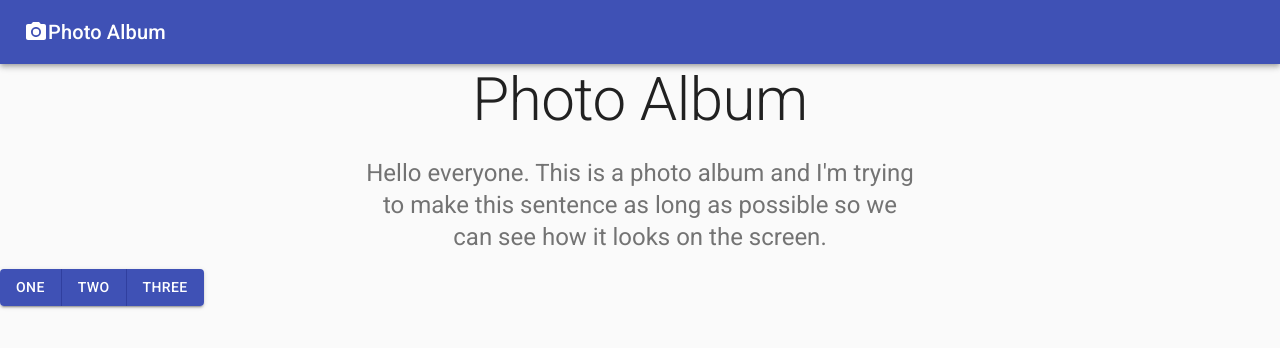
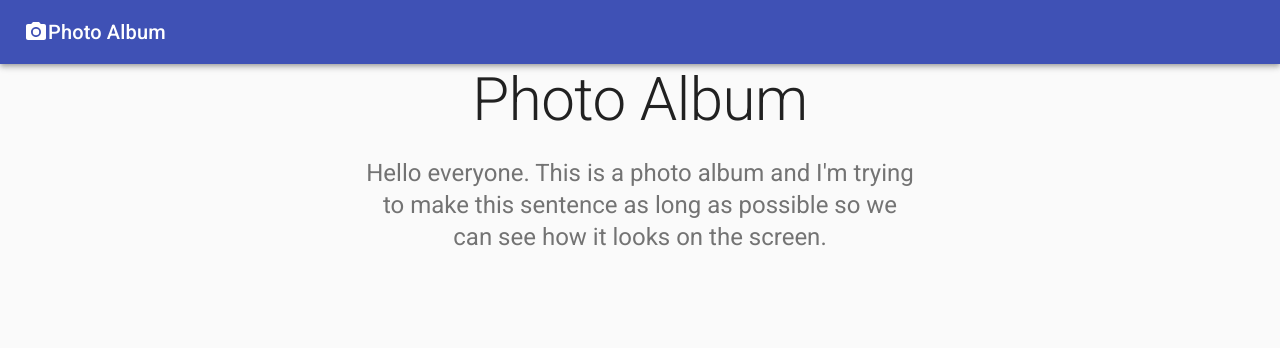
Before and after one commit to edmelech/material-UI-Demo, a React (Create React App) app: page / in a window 1280 px wide. Shown: the top 348 px of the page. Built offline with nearby package versions, Linux system fonts and the light colour scheme.

Commit message:
remove button group

```diff
--- a/src/App.jsx
+++ b/src/App.jsx
@@ -1,9 +1,6 @@
 import React from 'react';
 import { Typography, AppBar, Card, CardActions, CardContent, CardMedia, CssBaseline, Grid, Toolbar, Container } from '@material-ui/core';
 import { PhotoCamera } from '@material-ui/icons';
-
-import Button from '@material-ui/core/Button';
-import ButtonGroup from '@material-ui/core/ButtonGroup';
 
 const App = () => {
   return (
@@ -28,11 +25,6 @@ const App = () => {
           </Typography>
         </Container>
       </div>
-      <ButtonGroup variant="contained" aria-label="outlined primary button group" color="primary">
-        <Button>One</Button>
-        <Button>Two</Button>
-        <Button>Three</Button>
-      </ButtonGroup>
     </main>
    </>
   );
```
